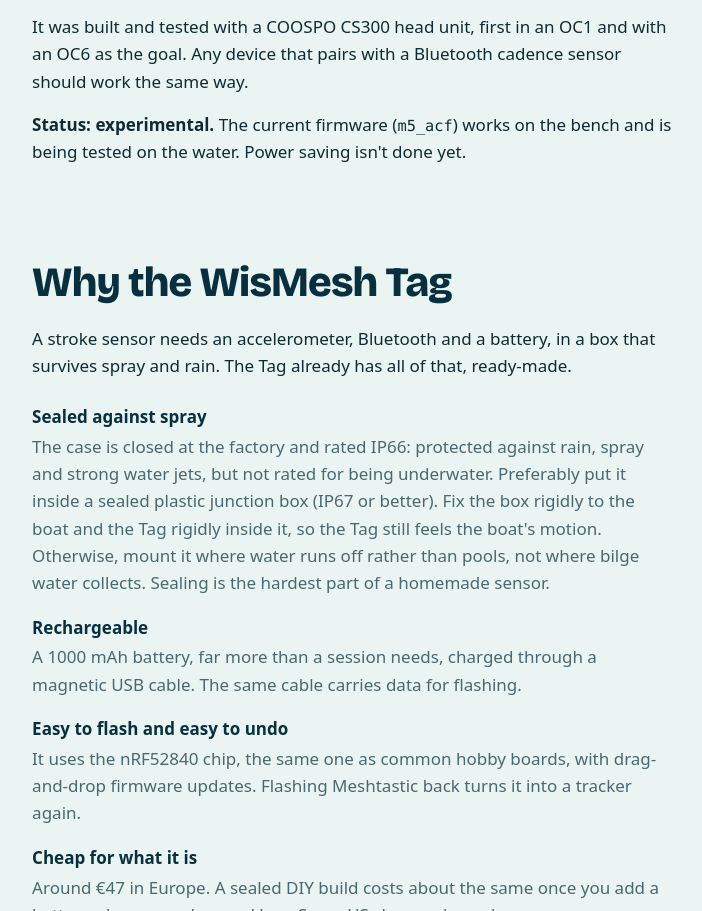
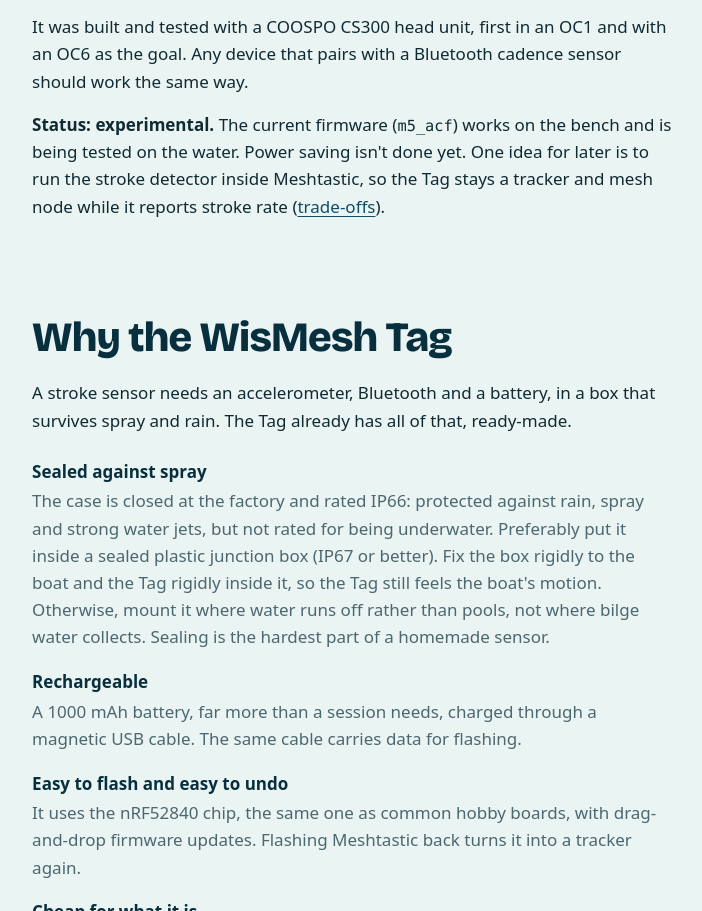
Before and after one commit to leoniedu/tagvaa, a plain HTML site: page site/index.html in a window 1280 px wide. Shown: the part 1278-2189 px from the top of the page, without its empty margins (287-989 px from the left). Drawn offline with nearby package versions, Linux system fonts and the light colour scheme; a web font is replaced by a local one.

Commit message:
docs: note a Meshtastic module as a possible future
Co-Authored-By: Claude Opus 5.5 <noreply@anthropic.com>

```diff
--- a/site/index.html
+++ b/site/index.html
@@ -186,7 +186,7 @@ footer p { margin-bottom: 0.6rem; }
       <p>Paddle Stroke is open firmware for the <a href="https://docs.rakwireless.com/product-categories/meshtastic/wismesh-tag/quickstart/">RAK WisMesh Tag</a>, a small Meshtastic tracker with an accelerometer and Bluetooth. Fix the Tag firmly to the boat and it acts as a standard Bluetooth cycling cadence sensor. Each paddle stroke counts as one pedal turn, so a bike computer's cadence field shows your stroke rate.</p>
       <p><strong>It replaces Meshtastic entirely.</strong> While this firmware is on the Tag, it is no longer a tracker or a mesh node: the GPS is powered off, the LoRa radio is never used, and nothing is sent or received over the mesh. What's left is the accelerometer and Bluetooth. To get the tracker back, you flash stock Meshtastic again.</p>
       <p>It was built and tested with a COOSPO CS300 head unit, first in an OC1 and with an OC6 as the goal. Any device that pairs with a Bluetooth cadence sensor should work the same way.</p>
-      <p><strong>Status: experimental.</strong> The current firmware (<code>m5_acf</code>) works on the bench and is being tested on the water. Power saving isn't done yet.</p>
+      <p><strong>Status: experimental.</strong> The current firmware (<code>m5_acf</code>) works on the bench and is being tested on the water. Power saving isn't done yet. One idea for later is to run the stroke detector inside Meshtastic, so the Tag stays a tracker and mesh node while it reports stroke rate (<a href="https://github.com/leoniedu/tagvaa/blob/main/docs/devlog.md#possible-future-a-meshtastic-module">trade-offs</a>).</p>
     </div>
   </section>
 
```
Also changed, not shown: 1 other file.
